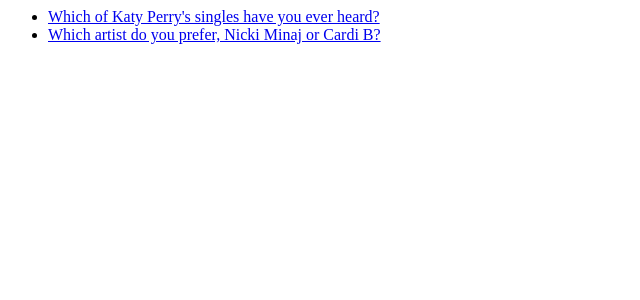
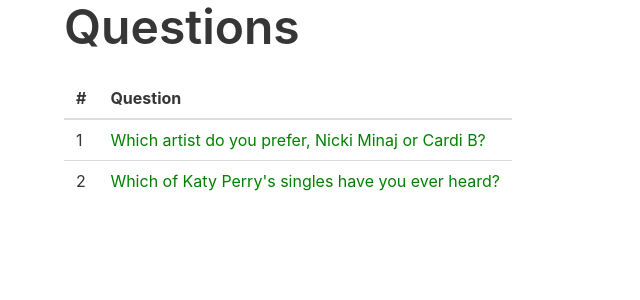
Before and after one commit to th-bunratta/django-polls, a Django app: page /polls/ in a window 1280 px wide. Shown: the top 300 px of the page, without its empty margins (0-640 px from the left). Run offline with Django 3.2, Linux system fonts and the light colour scheme; data comes from the database, SQL or seed files in the repository.

Commit message:
Update static files and extend templates

```diff
--- /dev/null
+++ b/polls/static/polls/style.css
@@ -0,0 +1,3 @@
+td a {
+    color: green;
+}
--- /dev/null
+++ b/polls/templates/polls/base.html
@@ -0,0 +1,12 @@
+<!DOCTYPE html>
+{% load static %}
+<html lang="en">
+<head>
+    <meta charset="UTF-8">
+    <meta name="viewport" content="width=device-width, initial-scale=1">
+    <title>{% block title %}{% endblock %}</title>
+    <link rel="stylesheet" type="text/css" href="{% static 'polls/style.css' %}">
+    <link rel="stylesheet" href="https://cdnjs.cloudflare.com/ajax/libs/bulma/0.7.5/css/bulma.min.css">
+</head>
+<body><div class="container">{% block content %}{% endblock %}</div></body>
+</html>
--- a/polls/templates/polls/index.html
+++ b/polls/templates/polls/index.html
@@ -1,9 +1,23 @@
-{% if latest_question_list %}
-    <ul>
-    {% for question in latest_question_list %}
-        <li><a href="{% url 'polls:detail' question.id %}">{{ question.question_text }}</a></li>
-    {% endfor %}
-    </ul>
-{% else %}
-    <p>No polls are available.</p>
-{% endif %}
+{% extends 'polls/base.html' %}
+{% block title %} Questions {% endblock %}
+{% block content %}
+    {% if latest_question_list %}<h1 class="title is-1 has-margin-top-12px">Questions</h1>
+<table class="table">
+    <thead>
+    <tr>
+        <th>#</th>
+        <th>Question</th>
+    </tr>
+    </thead>
+    <tbody>
+        {% for question in latest_question_list|dictsort:"id" %}
+        <tr>
+             <td>{{ question.id }}</td>
+            <td><a href="{% url 'polls:detail' question.id %}">{{ question.question_text }}</a></td>
+        </tr>
+        {% endfor %}
+    </tbody>
+</table>{% else %}
+        <p>No polls are available.</p>
+    {% endif %}
+{% endblock %}
```
Also changed, not shown: README.md.
